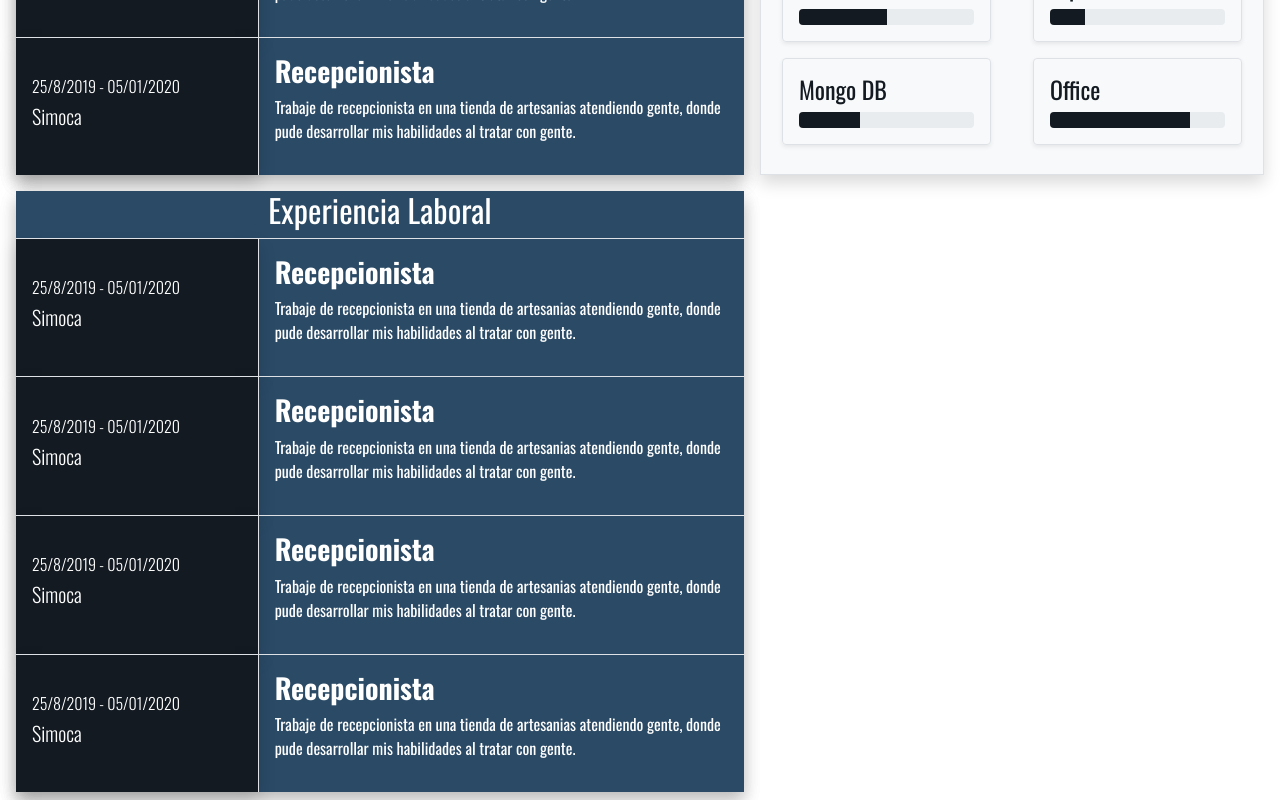
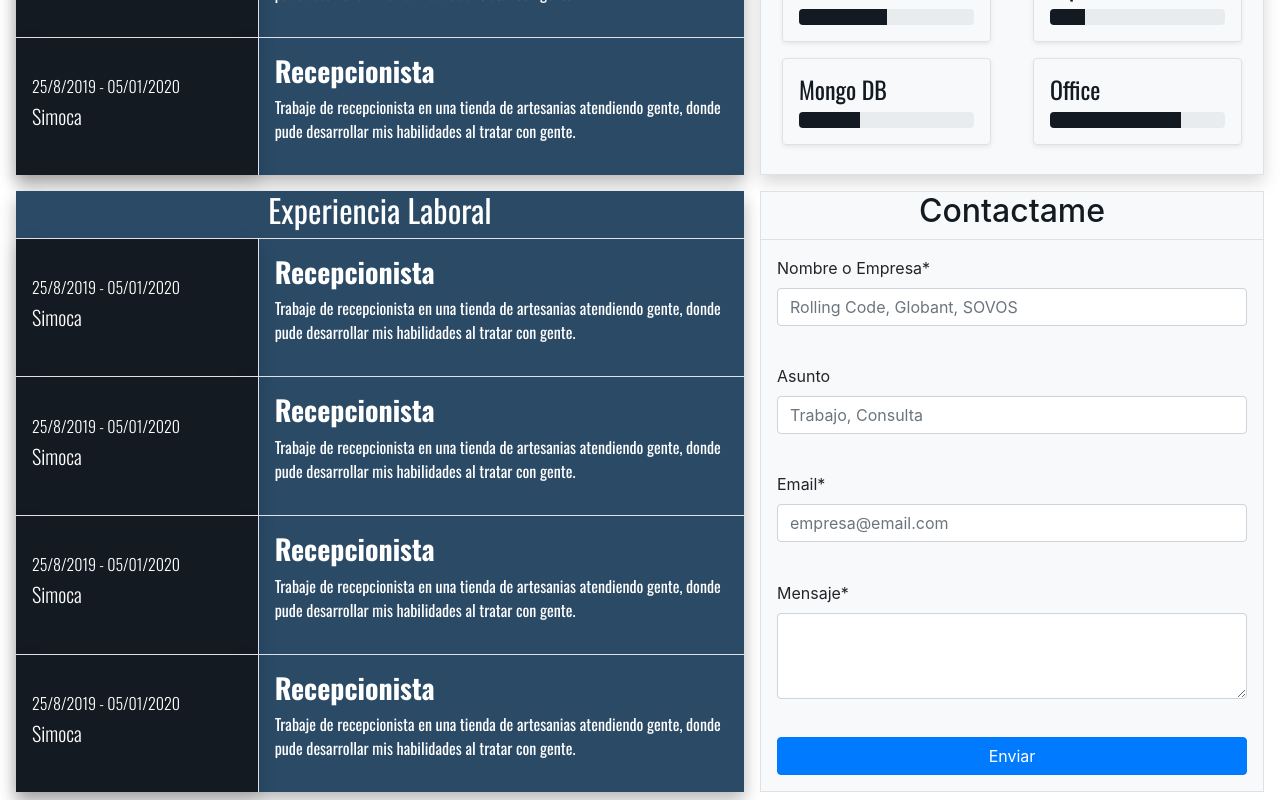
Before and after one commit to leo43161/leo43161.github.io, a React (Create React App) app: page / in a window 1280 px wide. Shown: the part 881-1681 px from the top of the page. Built offline with nearby package versions, Linux system fonts and the light colour scheme.

Commit message:
Se termino el maquedado del formulario de contacto

```diff
--- a/src/App.js
+++ b/src/App.js
@@ -20,7 +20,7 @@ function App() {
         </div>
       </section>
       <section className="d-flex px-3 py-2">
-        <div className="col-7 p-0 shadow">
+        <div className="col-7 p-0 shadow bg-blue">
           <Experiencia></Experiencia>
         </div>
         <div className="col-5 pl-3 pr-0">
--- a/src/Components/Contactame.js
+++ b/src/Components/Contactame.js
@@ -1,11 +1,58 @@
-import React from 'react';
+import React, { useState } from "react";
+import Form from "react-bootstrap/Form";
+import Button from "react-bootstrap/Button";
 
 const Contactame = () => {
-    return (
-        <div className="bg-light w-100">
+  const [datos, setDatos] = useState({
+    nombre: "",
+    asunto: "",
+    email: "",
+    mensaje: "",
+  });
 
-        </div>
-    );
+  return (
+    <div className="bg-light w-100 h-100 border d-flex flex-column">
+      <div className="w-100 border-bottom text-black">
+        <h2 className="text-center">Contactame</h2>
+      </div>
+      <div className="px-3 my-3 h-100">
+        <Form className="d-flex h-100 flex-column justify-content-between">
+          <Form.Group>
+            <Form.Label>Nombre o Empresa*</Form.Label>
+            <Form.Control
+              type="text"
+              name="nombre"
+              placeholder="Rolling Code, Globant, SOVOS"
+            />
+          </Form.Group>
+
+          <Form.Group>
+            <Form.Label>Asunto</Form.Label>
+            <Form.Control
+              type="text"
+              placeholder="Trabajo, Consulta"
+              name="asunto"
+            />
+          </Form.Group>
+
+          <Form.Group>
+            <Form.Label>Email*</Form.Label>
+            <Form.Control type="text" placeholder="empresa@email.com"
+             name="email" />
+          </Form.Group>
+
+          <Form.Group controlId="exampleForm.ControlTextarea1">
+            <Form.Label>Mensaje*</Form.Label>
+            <Form.Control as="textarea" rows="3" name="mensaje" />
+          </Form.Group>
+
+          <Button variant="primary" type="submit">
+            Enviar
+          </Button>
+        </Form>
+      </div>
+    </div>
+  );
 };
 
 export default Contactame;
--- a/src/Components/Habilidades.js
+++ b/src/Components/Habilidades.js
@@ -17,7 +17,7 @@ const Habilidades = () => {
         <Habilidad nombre="React Js" porcentaje={50}></Habilidad>
         <Habilidad nombre="Express" porcentaje={20}></Habilidad>
         <Habilidad nombre="Mongo DB" porcentaje={35}></Habilidad>
-        <Habilidad nombre="Office" porcentaje={80}></Habilidad>
+        <Habilidad nombre="Office" porcentaje={75}></Habilidad>
       </div>
     </div>
   );
```
